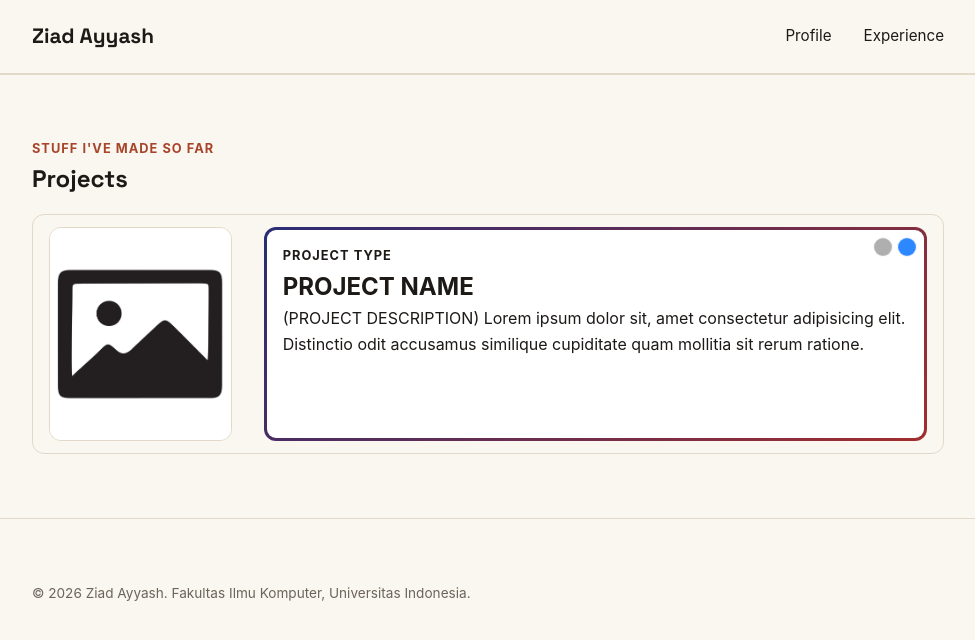
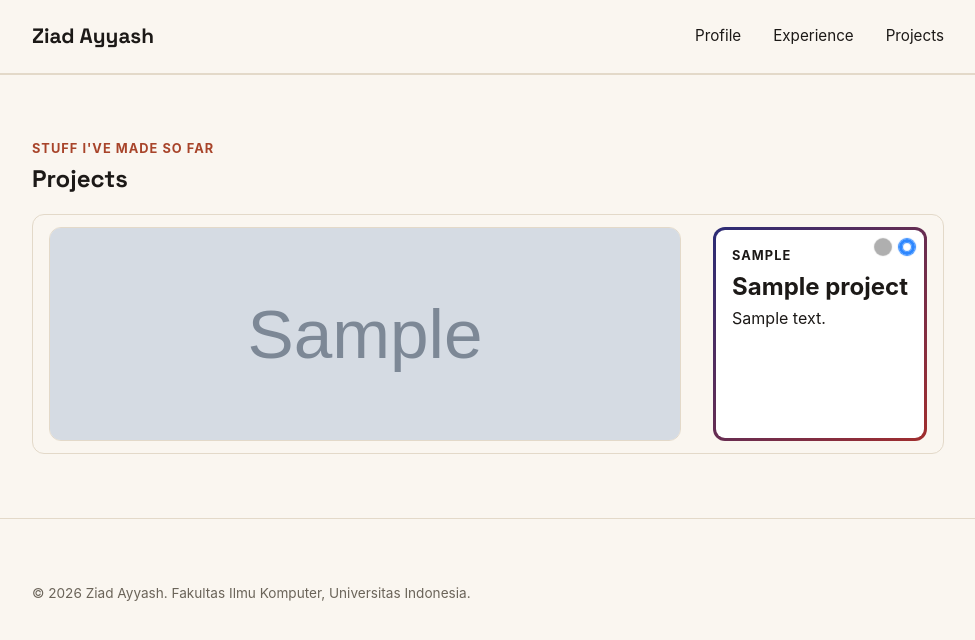
Before and after one commit to ziad-ayyash/myportofolio, a Django app: page /projects/ in a window 1280 px wide. Shown: the top 640 px of the page, without its empty margins (152-1127 px from the left). Run offline with Django 5.2, Linux system fonts and the light colour scheme; tables that the repository leaves empty hold one stand-in row (values such as "Sample post"); grey boxes marked "Sample" are stand-in pictures.

Commit message:
feat: DTL Integration for 'Projects' page

```diff
--- a/main/models.py
+++ b/main/models.py
@@ -26,6 +26,7 @@ class Experience(models.Model):
         return self.ended_at is None
 
 class Project(models.Model):
+
     DEVELOPMENT_STATUS = [
         ('in_development', 'In Development'),
         ('released', 'Released')
@@ -39,6 +40,17 @@ class Project(models.Model):
     id = models.UUIDField(primary_key=True, default=uuid.uuid4, editable=False)
     title = models.CharField(max_length=255)
     description = models.TextField()
-    preview = models.URLField(blank=True, null=True)
+    thumbnail = models.CharField(max_length=255)
+    type = models.CharField(max_length=255)
     development_status = models.CharField(max_length=32, choices=DEVELOPMENT_STATUS, default='in_development')
     maintenance_status = models.CharField(max_length=32, choices=MAINTENANCE_STATUS, default='maintained')
+    def __str__(self):
+        return self.title;
+
+    @property
+    def is_released(self):
+        return self.development_status == "released"
+
+    @property
+    def is_maintained(self):
+        return self.maintenance_status == "maintained"
--- a/main/views.py
+++ b/main/views.py
@@ -26,6 +26,6 @@ def show_experience(request):
 def show_projects(request):
     context = {
             "name": NAME,
-            "project_list": Project.objects.all(),
+            "projects_list": Project.objects.all(),
         }
     return render(request, "projects.html", context)
--- a/static/css/style.css
+++ b/static/css/style.css
@@ -353,8 +353,8 @@ h1,
 
 .projects-grid {
     margin-top: 1rem;
-    display: grid;
-    grid-template-columns: repeat(auto-fit, minmax(240px, 1fr));
+    display: flex;
+    flex-direction: column;
     gap: 1rem;
 }
 
--- a/templates/experience.html
+++ b/templates/experience.html
@@ -18,6 +18,7 @@
             <nav>
                 <a href="{% url 'main:show_main' %}">Profile</a>
                 <a href="{% url 'main:show_experience' %}">Experience</a>
+                <a href="{% url 'main:show_projects' %}">Projects</a>
             </nav>
         </div>
     </header>
--- a/templates/index.html
+++ b/templates/index.html
@@ -18,6 +18,7 @@
             <nav>
                 <a href="{% url 'main:show_main' %}">Profile</a>
                 <a href="{% url 'main:show_experience' %}">Experience</a>
+                <a href="{% url 'main:show_projects' %}">Projects</a>
             </nav>
         </div>
     </header>
--- a/templates/projects.html
+++ b/templates/projects.html
@@ -18,6 +18,7 @@
             <nav>
                 <a href="{% url 'main:show_main' %}">Profile</a>
                 <a href="{% url 'main:show_experience' %}">Experience</a>
+                <a href="{% url 'main:show_projects' %}">Projects</a>
             </nav>
         </div>
     </header>
@@ -27,36 +28,50 @@
             <div class="container">
                 <p class="section-kicker">Stuff I've Made So Far</p>
                 <h1>Projects</h1>
+                {% load static %}
                 <div class="projects-grid">
+                    {% for project in projects_list %}
                     <div class="project-card">
-                        <img class="project-thumbnail" src="/static/img/placeholder.jpg" alt="Photo of Me">
+                        <img class="project-thumbnail" src="{% if project.thumbnail %}{% static project.thumbnail %}{% else %}{% static 'img/placeholder.jpg' %}{% endif %}" alt="{{ project.title }} Thumbnail">
                         <article class="project-info">
                             <span class="project-type">
-                                PROJECT TYPE
+                                {{ project.type }}
                             </span>
                             <h2>
-                                PROJECT NAME
+                                {{ project.title }}
                             </h2>
                             <p class="project-description">
-                                (PROJECT DESCRIPTION) Lorem ipsum dolor sit, amet consectetur adipisicing elit.
-                                Distinctio odit accusamus similique cupiditate quam mollitia sit rerum ratione.
+                                {{ project.description }}
                             </p>
                             <div class="project-status-container">
                                 <span class="project-status">
+                                    {% if project.is_maintained %}
+                                    <span class="icon" id="maintained"></span>
+                                    {% else %}
                                     <span class="icon" id="deprecated"></span>
+                                    {% endif %}
                                     <span class="tooltip">
-                                        MAINTENANCE_STATUS
+                                        {{ project.get_maintenance_status_display }}
                                     </span>
                                 </span>
                                 <span class="project-status">
+                                    {% if project.is_released %}
                                     <span class="icon" id="released"></span>
+                                    {% else %}
+                                    <span class="icon" id="in-development"></span>
+                                    {% endif %}
                                     <span class="tooltip">
-                                        DEVELOPMENT_STATUS
+                                        {{ project.get_development_status_display }}
                                     </span>
                                 </span>
                             </div>
                         </article>
                     </div>
+                    {% empty %}
+                    <p class="empty-state">
+                        Projects Have Not Been Added Yet.
+                    </p>
+                    {% endfor %}
                 </div>
             </div>
         </section>
```
Also changed, not shown: main/migrations/0002_project.py (added), static/img/project_thumbnails/portfolio.png (added).
